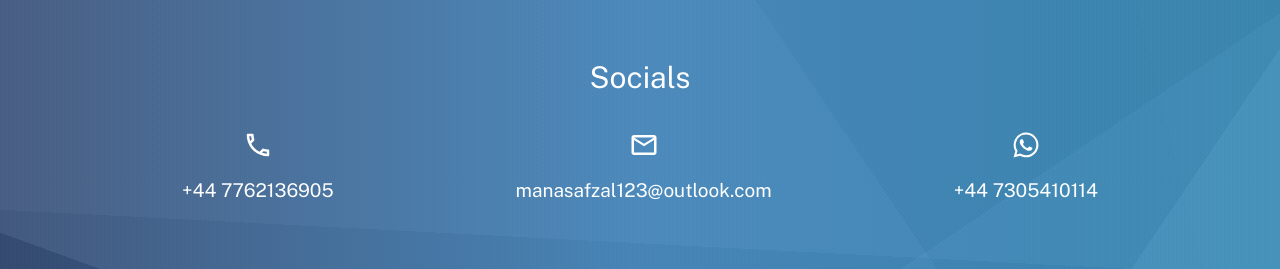
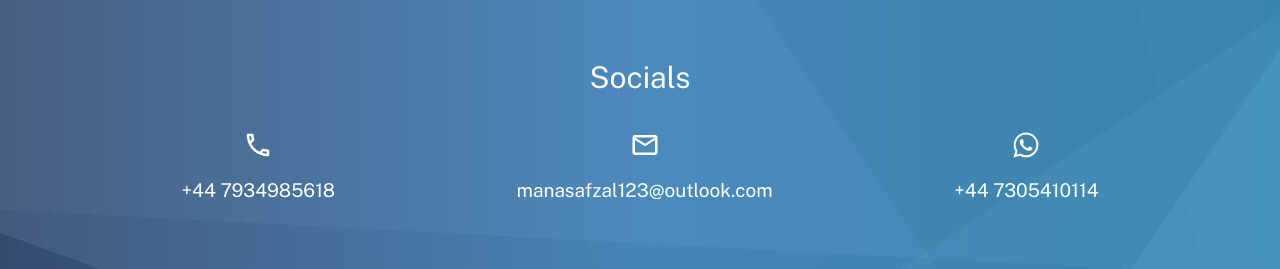
Before and after one commit to M-Anas-Syed/portfolio, a React (Create React App) app: page / in a window 1280 px wide. Shown: the part 4390-4659 px from the top of the page. Built offline with nearby package versions, Linux system fonts and the light colour scheme.

Commit message:
bug fixes

```diff
--- a/src/components/contact.js
+++ b/src/components/contact.js
@@ -14,7 +14,7 @@ function Contact(){
                         <div className="socialicons">
                             <div className="icons">
                                 <img className="contactimg" src={phone}></img>
-                                <p className="socialp">+44 7762136905</p>
+                                <p className="socialp">+44 7934985618</p>
                             </div>
                             <div className="icons">
                                 <img className="contactimg" src={email}></img>
```
